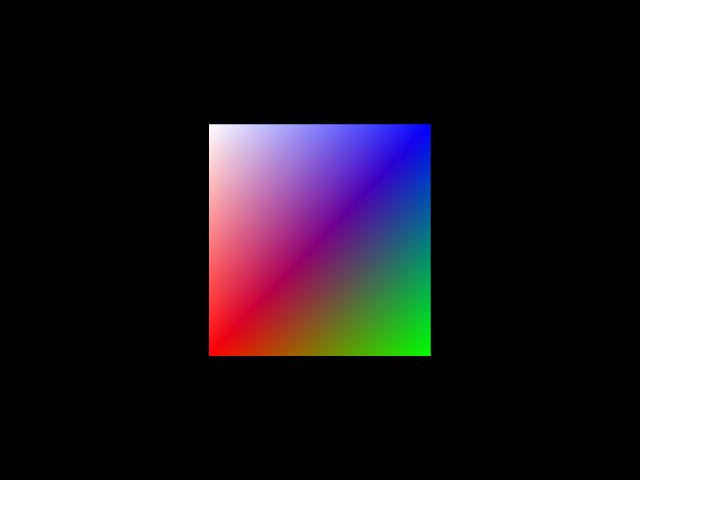
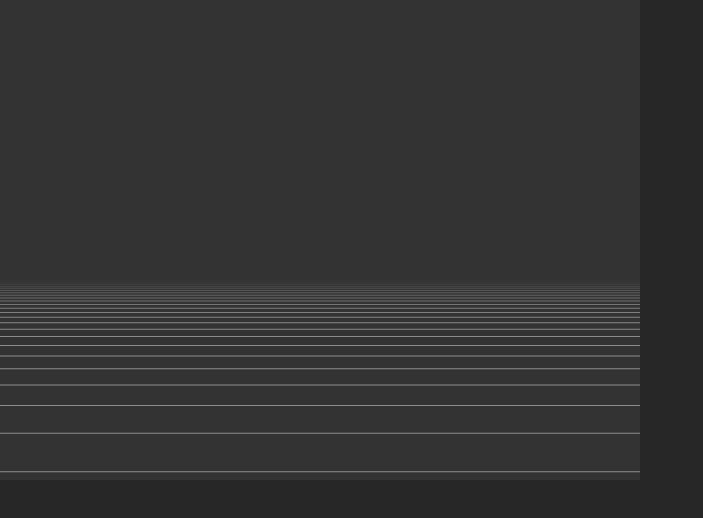
Before and after one commit to zspark/CG, a plain HTML site: page index.html in a window 1280 px wide. Shown: the whole page, without its empty margins (0-703 px from the left). Drawn offline with Linux system fonts and the light colour scheme; animation ran at ten frames a second.

Commit message:
added a grid mesh as an assistant.

```diff
--- a/index.html
+++ b/index.html
@@ -6,6 +6,7 @@
     <style>
         body {
             margin: 0;
+            background-color: #272727;
         }
 
         canvas {
@@ -30,35 +31,33 @@
         const {gl, canvas} = CG.createGlContext('glcanvas');
         const _mouseEvents = CG.registMouseEvents(canvas);
         const _vpMatrix = new CG.Mat44();
-        const _camera = new CG.Camera(0, 0, 6, _mouseEvents);
-        const _projMat = new CG.Utils.createPerspectiveMatrix(CG.Utils.deg2Rad(60), 640 / 480, 0.1, 100);
-        const _geomInfo = CG.geometry.createCube(2);
-        //const _geomInfo = CG.geometry.createTriangle();
-        //const _geomInfo = CG.geometry.createPlane(3,2);
+        const _camera = new CG.Camera(0, 2, 0, _mouseEvents).lookAt(CG.Vec4.VEC4_0001);
+        const _projMat = new CG.Utils.createPerspectiveMatrix(CG.Utils.deg2Rad(60), 640 / 480, 0.1, 1000);
+        const _geomInfo = CG.geometry.createGridPlane_lines(100, 1);
 
-        const _indexBuffer = createBuffer(gl, gl.ELEMENT_ARRAY_BUFFER, _geomInfo.indices);
-
-        const _programWrapper = CG.createProgramWrapper(gl, CG.shaderSource.colorCube.vs, CG.shaderSource.colorCube.fs);
+        const _programWrapper = CG.createProgramWrapper(gl, CG.shaderSource.gridGround.vs, CG.shaderSource.gridGround.fs);
         const _positionBuffer = createBuffer(gl, gl.ARRAY_BUFFER, _geomInfo.vertices);
         _programWrapper.bindAttribute("a_position", 3, gl.FLOAT, false, 0, 0);
-        const _colorBuffer = createBuffer(gl, gl.ARRAY_BUFFER, _geomInfo.colors);
-        _programWrapper.bindAttribute("a_color", 3, gl.UNSIGNED_BYTE, true, 0, 0);
 
-        const _loc = _programWrapper.getUniformLocation("u_vpMatrix");
+        const _uLoc_mvpMat = _programWrapper.getUniformLocation("u_mvpMatrix");
+        const _uLoc_mvMat = _programWrapper.getUniformLocation("u_mvMatrix");
         gl.enable(gl.CULL_FACE);
         gl.frontFace(gl.CCW);
         gl.cullFace(gl.BACK);
+        gl.enable(gl.BLEND);
+        gl.blendFunc(gl.SRC_ALPHA, gl.ONE_MINUS_SRC_ALPHA);
+        gl.blendEquation(gl.FUNC_ADD);
 
         function render() {
-            gl.clearColor(0.0, 0.0, 0.0, 1.0);
+            gl.clearColor(0.2, 0.2, 0.2, 1.0);
             gl.clear(gl.COLOR_BUFFER_BIT);
 
             _projMat.multiply(_camera.viewMatrix, _vpMatrix)
             _programWrapper.useProgram();
-            gl.uniformMatrix4fv(_loc, false, _vpMatrix._dataArr32);
+            gl.uniformMatrix4fv(_uLoc_mvpMat, false, _vpMatrix._dataArr32);
+            gl.uniformMatrix4fv(_uLoc_mvMat, false, _camera.viewMatrix._dataArr32);
 
-            gl.drawElements(gl.TRIANGLES, _geomInfo.indices.length, gl.UNSIGNED_SHORT, 0);
-            //gl.drawElements(gl.LINE_STRIP, _geomInfo.indices.length, gl.UNSIGNED_SHORT, 0);
+            gl.drawArrays(gl.LINES, 0, _geomInfo.vertices.length);
 
             requestAnimationFrame(render);
         }
--- a/src/camera.js
+++ b/src/camera.js
@@ -16,6 +16,7 @@ class Camera {
 
         let _onMoveFn;
         const _onDown = (evt) => {
+            //CG.info(evt);
             events.offDown(_onDown);
             events.onUp(_onUp);
             /*
@@ -37,12 +38,20 @@ class Camera {
             let _dX = evt.movementX * -.03;
             let _dY = evt.movementY * .03;
             //CG.info(_dX, _dY);
-            let _dir = this.#_helperVec4_x.reset(-_dY, _dX, 0, 0);// perpedicular to {_dX,_dY};
-            let _theta = _dir.magnitude();
-            this.#_space.transformVec4(_dir, _dir).normalize();
             //this.#_spaceCtrl.rotateVertically(CG.Utils.deg2Rad(_dX));
-            //this.moveAround(CG.Vec4.VEC4_0000, CG.Vec4.VEC4_0100, _dX);
-            this.moveAround(CG.Vec4.VEC4_0000, _dir, _theta);
+            if (evt.ctrlKey && evt.shiftKey) {
+                let _dir = this.#_helperVec4_x.reset(-_dY, _dX, 0, 0);// perpedicular to {_dX,_dY};
+                let _theta = _dir.magnitude();
+                this.#_space.transformVec4(_dir, _dir).normalize();
+                this.moveAround(CG.Vec4.VEC4_0000, _dir, _theta);
+            } else if (evt.ctrlKey) {
+                let _dir = this.#_helperVec4_x.reset(-_dY, 0, 0, 0);
+                let _theta = _dir.magnitude();
+                this.#_space.transformVec4(_dir, _dir).normalize();
+                this.moveAround(CG.Vec4.VEC4_0000, _dir, _theta);
+            } else {
+                this.moveAround(CG.Vec4.VEC4_0000, CG.Vec4.VEC4_0100, _dX);
+            }
         }
         const _onMoveLeft = (evt) => {
             //CG.info(evt);
@@ -75,10 +84,12 @@ class Camera {
 
     moveHorizontally(deltaX, delta) {
         this.#_spaceCtrl.moveHorizontally(deltaX, delta);
+        return this;
     }
 
     moveAround(pos, dir_normalized, theta) {
         this.#_spaceCtrl.rotateAround(pos, dir_normalized, theta);
+        return this;
     }
 
     /**
@@ -86,6 +97,7 @@ class Camera {
     */
     lookAt(pos) {
         this.#_spaceCtrl.axisZPointsTo(pos, false);
+        return this;
     }
 }
 
--- a/src/geometry.js
+++ b/src/geometry.js
@@ -63,8 +63,8 @@ function createPlane(width, height) {
             255, 255, 255,
             */
             255, 255, 255,
-            0,0,0,
-            0,0,0,
+            0, 0, 0,
+            0, 0, 0,
             255, 255, 255,
         ])
     }
@@ -88,11 +88,30 @@ function createTriangle() {
     }
 }
 
+function createGridPlane_lines(quaterSize, step = 1) {
+    const vertices = [];
+
+    let _start = -Math.floor(quaterSize / step) * step;
+    for (let t = _start; t <= quaterSize; t += step) {
+        vertices.push(
+            t, 0, -quaterSize,
+            t, 0, quaterSize,
+            -quaterSize, 0, t,
+            quaterSize, 0, t
+        );
+    }
+
+    return {
+        vertices: new Float32Array(vertices),
+    };
+}
+
 window.CG ??= {};
 window.CG.geometry = Object.freeze({
     createCube,
     createPlane,
     createTriangle,
+    createGridPlane_lines,
 });
 
 console.log('[geometry.js] loaded.');
--- a/src/glsl.js
+++ b/src/glsl.js
@@ -21,8 +21,36 @@ void main() {
 }`,
 };
 
+const gridGround = {
+    vs: `#version 300 es
+uniform mat4 u_mvpMatrix;
+uniform mat4 u_mvMatrix;
+in vec3 a_position;
+out float v_distanceToCamera;
+void main() {
+    vec4 pos=vec4(a_position,1.0);
+    gl_Position = u_mvpMatrix*pos;
+    v_distanceToCamera = -(u_mvMatrix*pos).z;
+}`,
+    fs: `#version 300 es
+precision mediump float;
+const float FADE_DISTANCE_BEGIN = 10.0;
+const float FADE_DISTANCE_END = 30.0;
+const float GRID_COLOR = 0.55;
+
+in float v_distanceToCamera;
+out vec4 fragColor;
+void main() {
+    float alpha=1.0 - smoothstep(FADE_DISTANCE_BEGIN, FADE_DISTANCE_END, v_distanceToCamera);
+    alpha = clamp(alpha, 0.0, 1.0);
+    fragColor = vec4(GRID_COLOR,GRID_COLOR,GRID_COLOR,alpha);
+    //fragColor = vec4(1.0,0.0,0.0,1.0);
+}`,
+};
+
 const shaderSource = Object.freeze({
     colorCube,
+    gridGround,
 });
 
 
--- a/src/math.js
+++ b/src/math.js
@@ -87,10 +87,12 @@ class Vec4 {
     }
 
     isSame(x, y, z, w) {
-        return (CG.Utils.numberSame(this.x, x) &&
-            CG.Utils.numberSame(this.y, y) &&
-            CG.Utils.numberSame(this.z, z) &&
-            CG.Utils.numberSame(this.w, w));
+        let _fn = CG.Utils.numberSame;
+        return _fn(this.x, x) && _fn(this.y, y) && _fn(this.z, z) && _fn(this.w, w);
+    }
+    isSameVec(vec) {
+        let _fn = CG.Utils.numberSame;
+        return _fn(this.x, vec.x) && _fn(this.y, vec.y) && _fn(this.z, vec.z) && _fn(this.w, vec.w);
     }
 
     // Dot product
--- a/src/space-controller.js
+++ b/src/space-controller.js
@@ -98,9 +98,13 @@ class SpaceController {
         let _z = this.#_helperVec4_z;
         _z.reset(_d[12], _d[13], _d[14], _d[15]).negate().addVec(pos).normalize();
         if (!positive) _z.negate();
-        CG.Vec4.VEC4_0100.cross(_z, _x).removeY().removeW().normalize();
-        _z.cross(_x, _y).normalize();
-        _space.setAxisXYZVec(_x, _y, _z);
+        if (CG.Vec4.VEC4_0100.cross(_z, _x).isSameVec(CG.Vec4.VEC4_0000)) {
+            CG.warn("[space-controller] two axises are parallel, cancel 'axisZPointsTo() from executing!");
+        } else {
+            _x.removeY().removeW().normalize();
+            _z.cross(_x, _y).normalize();
+            _space.setAxisXYZVec(_x, _y, _z);
+        }
     }
 
     /**
```
